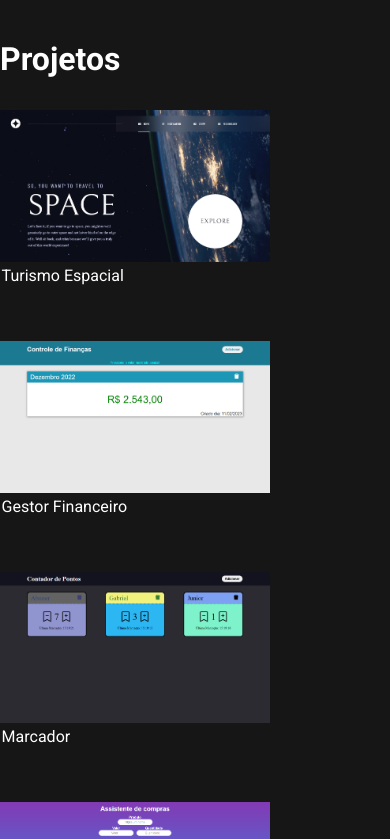
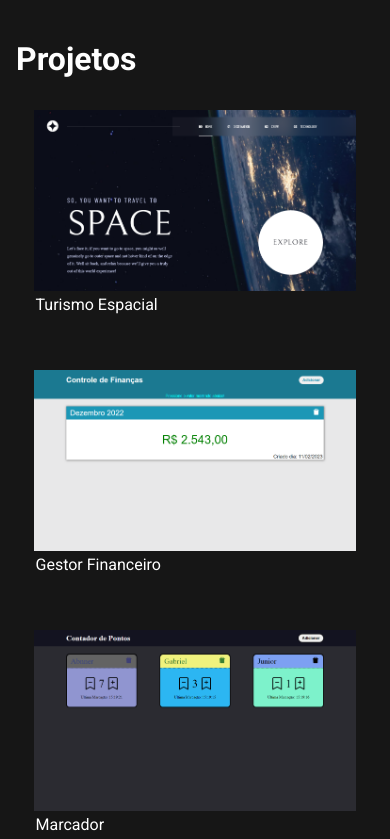
Before and after one commit to AbnnerB/portfolio, a React (Create React App) app: page /allprojects in a window 390 px wide. Shown: the top 839 px of the page. Built offline with nearby package versions, Linux system fonts and the light colour scheme.

Commit message:
fazendo um responsivo basico

```diff
--- a/src/Pages/AllProjects/index.jsx
+++ b/src/Pages/AllProjects/index.jsx
@@ -12,6 +12,7 @@ export default function AllProjects() {
   }, []);
 
   return (
+    <>
       <div className="pageAllProjects">
         <h2>Projetos</h2>
         <section className="containerAllProjects">
@@ -19,8 +20,8 @@ export default function AllProjects() {
             <ProjectCard key={item.id} item={item} />
           ))}
         </section>
-
+      </div>
       <Footer />
-    </div>
+    </>
   );
 }
--- a/src/Pages/AllProjects/style.css
+++ b/src/Pages/AllProjects/style.css
@@ -13,3 +13,21 @@
   justify-content: space-between;
   align-items: center;
 }
+
+@media screen and (max-width: 1012px) {
+  .pageAllProjects {
+    margin: 0 1rem;
+  }
+
+  .containerAllProjects {
+    justify-content: center;
+  }
+}
+
+@media screen and (max-width: 600px) {
+  .containerAllProjects {
+    display: flex;
+    flex-direction: column;
+    justify-content: center;
+  }
+}
--- a/src/Pages/Details/styles.css
+++ b/src/Pages/Details/styles.css
@@ -23,6 +23,7 @@
   margin: 1rem 0;
   color: white;
   text-decoration-color: #0fff50;
+  width: 120px;
 }
 
 .containerCarousel {
@@ -74,3 +75,23 @@
   height: 300px;
   /* width: 40%; */
 }
+
+@media screen and (max-width: 1012px) {
+  .PageDetail {
+    margin: 0 1rem;
+  }
+
+  /* .containerAllProjects {
+    justify-content: center;
+  } */
+}
+
+@media screen and (max-width: 500px) {
+  .carousel img {
+    max-height: 200px;
+    width: 90%;
+  }
+  .containerCarousel button {
+    display: none;
+  }
+}
```
Lines whose indentation alone changed are shown as unchanged.
